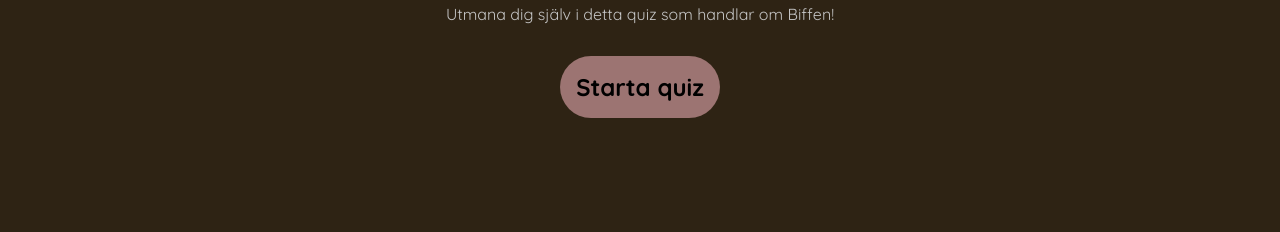
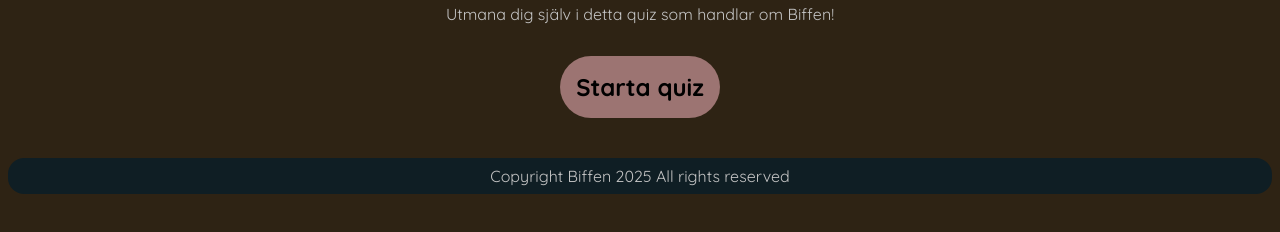
Before and after one commit to maria-jon/biffen-quiz, a website built with Vite: page index.html in a window 1280 px wide. Both pictures are taken after a click on the button "dark_mode". Shown: the part 254-486 px from the top of the page. Built offline with nearby package versions, Linux system fonts and the light colour scheme; a web font is replaced by a local one.

Commit message:
:sparkle: add footer

```diff
--- a/index.html
+++ b/index.html
@@ -69,6 +69,9 @@
       </section>
 
     </main>
+    <footer>
+      <div class="footer-text">Copyright Biffen 2025 All rights reserved</div>
+    </footer>
     <script type="module" src="/src/main.ts"></script>
   </body>
 </html>
--- a/src/style.css
+++ b/src/style.css
@@ -39,8 +39,18 @@ body {
   background-color: #0f1e24;
 }
 
+.dark-mode .summary-list-container h2 {
+  background-color: #0f1e24;
+  color: #c4c4c4;
+}
+
 .dark-mode .summary-object-container {
   background-color: #2e2314;
+}
+
+.dark-mode footer {
+  background-color: #0f1e24;
+  color: #c4c4c4;
 }
 
 header {
@@ -231,6 +241,7 @@ label {
 
 .questions-summary-ul {
   padding-inline-start: 1rem;
+  list-style-type: "- ";
   margin: 0;
 }
 
@@ -277,6 +288,22 @@ label {
   font-weight: lighter;
 }
 
+footer {
+  position: relative;
+  bottom: 0.5rem;
+
+  margin-top: 2rem;
+  padding: 0.5rem;
+  background-color: #4793AF;
+  color: #F0F0F0;
+  border-radius: 1rem;
+}
+
+.footer-text {
+  display: flex;
+  flex-direction: row;
+  justify-content: center;
+}
 
 @media screen and (min-width: 530px) {
 
```
